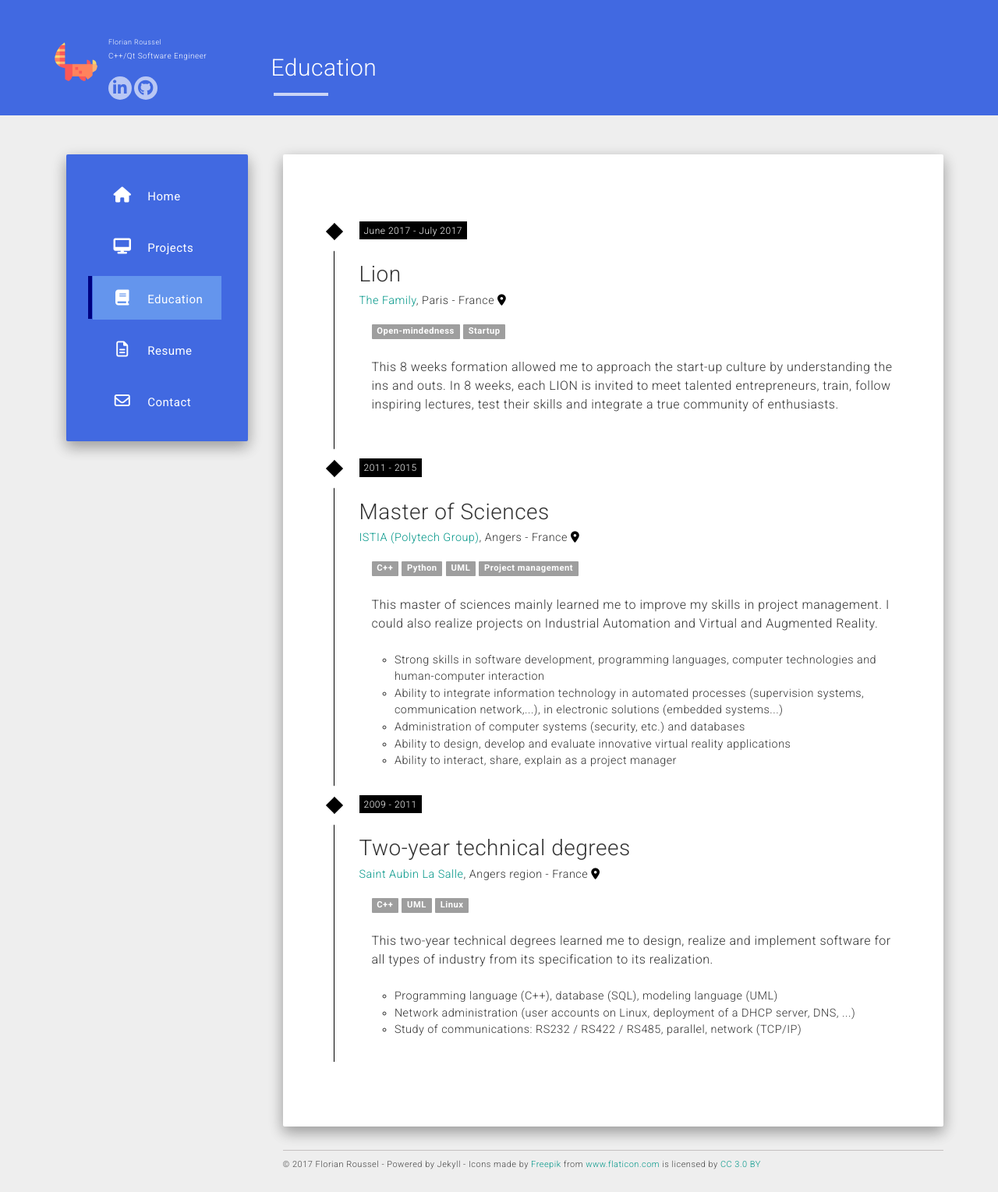
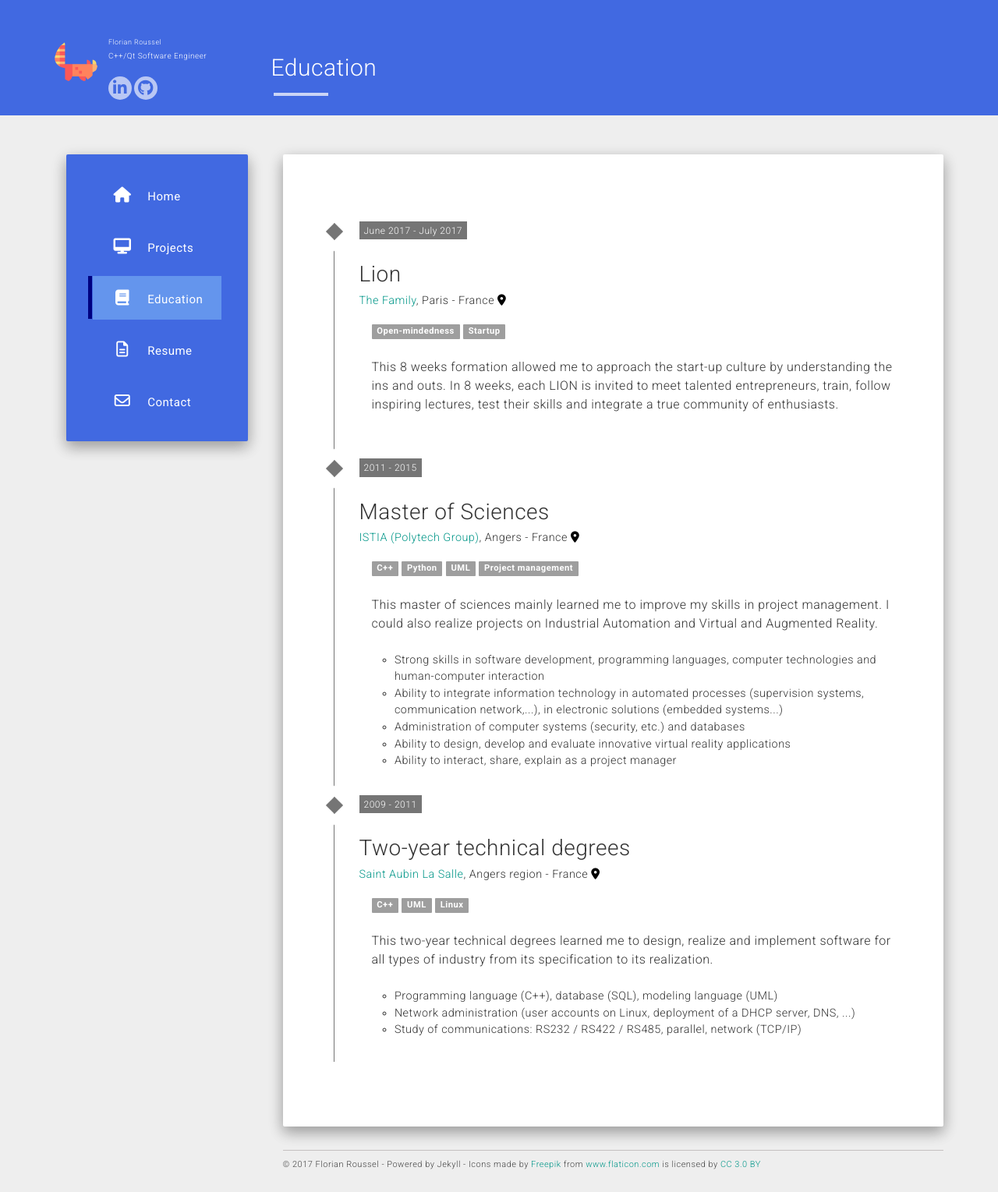
Before and after one commit to clement-roblot/karlito139.github.io, a Jekyll site: the page built from education.md, in a window 1280 px wide. Shown: the whole page at 78% size. Built offline with Jekyll 4.4.1, drawn with Linux system fonts in a browser that asks for light colours; nearby versions of some CDN libraries.

Commit message:
- Modification de la couleur des barres de l'education.

```diff
--- a/static/css/timeline.css
+++ b/static/css/timeline.css
@@ -19,7 +19,7 @@ body {
     list-style-type: none;
 }
 .timeline:before {
-    background-color: black;
+    background-color: #757575;
     content: '';
     margin-left: -1px;
     position: absolute;
@@ -69,7 +69,7 @@ body {
     -ms-transform: rotate(45deg);
     -webkit-transform: rotate(45deg);
     transform: rotate(45deg);
-    background-color: black;
+    background-color: #757575;
     outline: 10px solid white;
     display: block;
     margin: 0.5em 0.5em 0.5em -0.5em;
@@ -80,9 +80,9 @@ body {
     height: 1em;
 }
 .timeline-event-thumbnail {
+    background-color: #757575;
     color: white;
     font-size: 0.75em;
-    background-color: black;
     -moz-box-shadow: inset 0 0 0 0em #6495ED;
     -webkit-box-shadow: inset 0 0 0 0em #6495ED;
     box-shadow: inset 0 0 0 0em #6495ED;
```
